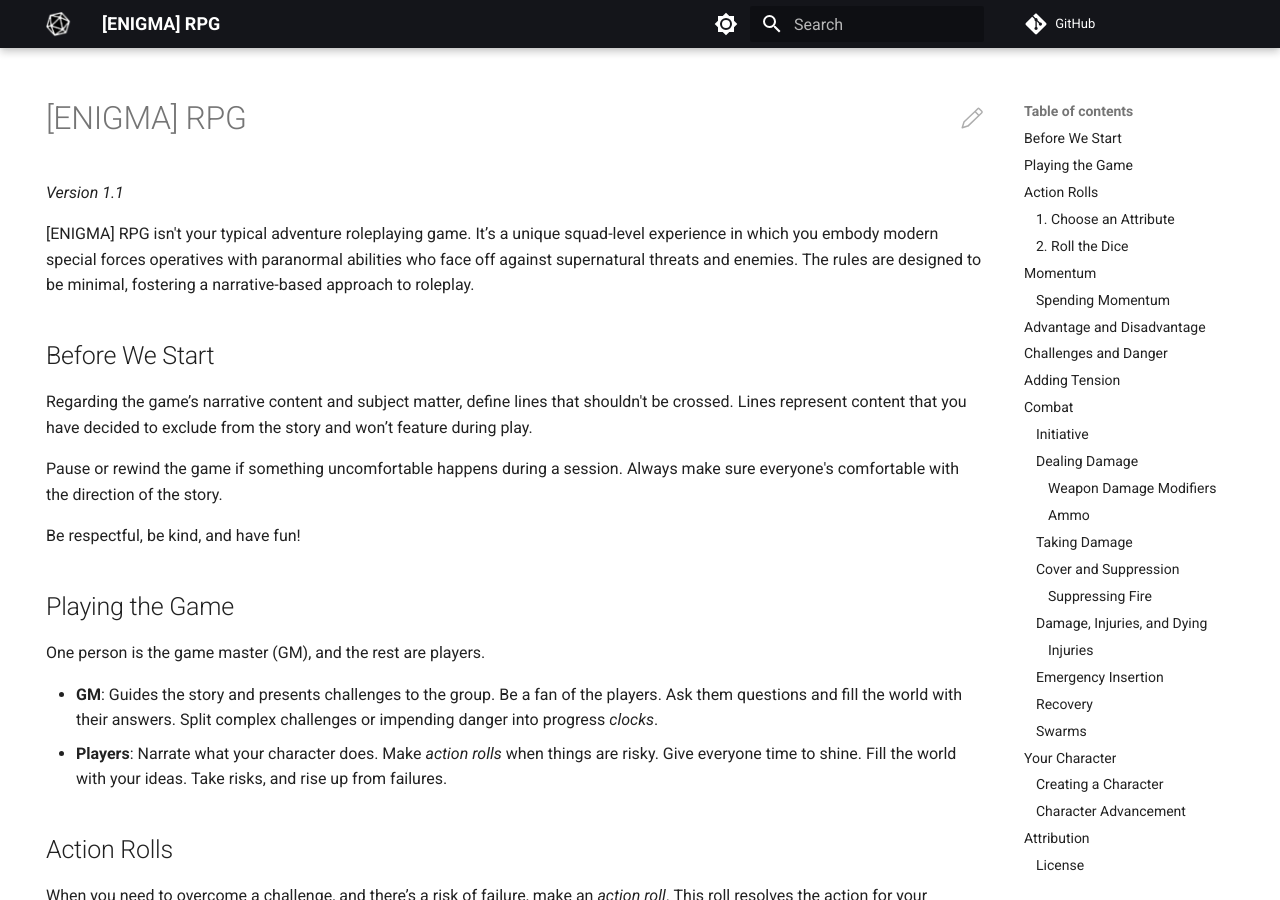
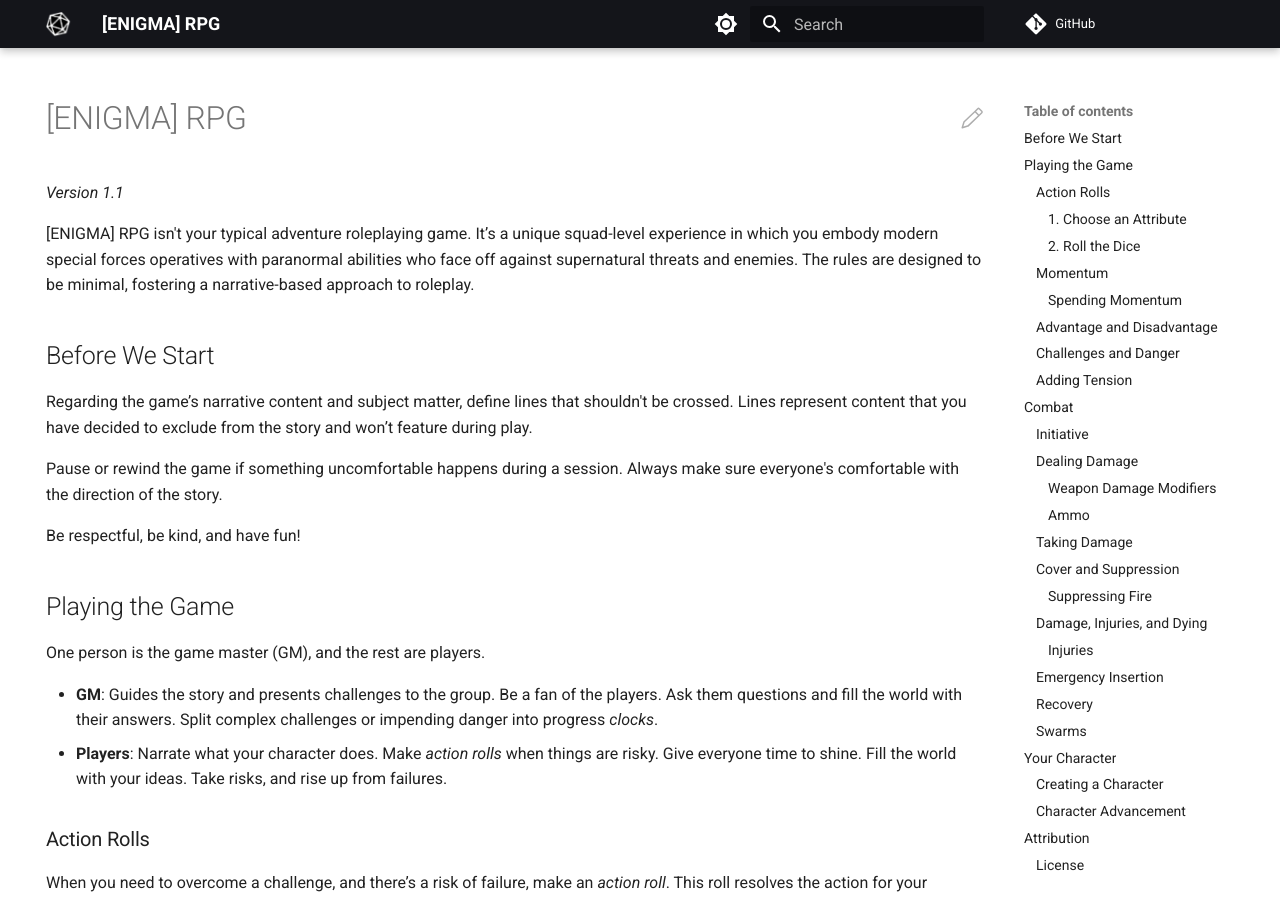
Before and after one commit to joemoose/psiops, an MkDocs documentation site: the page built from docs/index.md, in a window 1280 px wide and 900 px high. Built offline with MkDocs 1.6.1 and Material for MkDocs 9.7.7, drawn with Linux system fonts in a browser that asks for light colours; comment, search, counter and statistics services are not loaded.

```diff
--- a/docs/index.md
+++ b/docs/index.md
@@ -24,11 +24,11 @@ One person is the game master (GM), and the rest are players.
 - **GM**: Guides the story and presents challenges to the group. Be a fan of the players. Ask them questions and fill the world with their answers. Split complex challenges or impending danger into progress *clocks*.
 - **Players**: Narrate what your character does. Make *action rolls* when things are risky. Give everyone time to shine. Fill the world with your ideas. Take risks, and rise up from failures.
 
-## Action Rolls
+### Action Rolls
 
 When you need to overcome a challenge, and there’s a risk of failure, make an *action roll*. This roll resolves the action for your character and any GM-controlled characters involved.
 
-### 1. Choose an Attribute
+#### 1. Choose an Attribute
 
 The GM will ask you which attribute you’re using for your *action roll*, or they might decide for you if the answer is unclear. Before you roll, you can ask the GM for possible outcomes of your action to get an idea of what you’re up against.
 
@@ -37,7 +37,7 @@ The GM will ask you which attribute you’re using for your *action roll*, or th
 - Roll +**CREATIVE** for expressions of will, like persuasive speeches, off-the-cuff bluffing, or psychic manipulation.
 - Roll +**REFLEXIVE** for feats of agility, like dodging bullets, evading enemy attacks, or using light, precise weapons.
 
-### 2. Roll the Dice
+#### 2. Roll the Dice
 
 Roll **2D6 + Attribute**. The total determines your degree of success as follows.
 
@@ -46,7 +46,7 @@ Roll **2D6 + Attribute**. The total determines your degree of success as follows
 - On a **10–12**, it’s a **success**. Things go well, and you achieve your goal.
 - On a **13 or greater**, it’s a **critical success**. Things go better than expected. You achieve your goal with an added benefit.
 
-## Momentum
+### Momentum
 
 When a player makes an *action roll*, that roll can generate *momentum*. You start every session with 2 points of *momentum* and generate more when you make successful *action rolls*. You can spend your *momentum* to receive various bonuses or resist incoming consequences.
 
@@ -56,7 +56,7 @@ Whenever you make an *action roll*, you gain additional *momentum* as follows:
 - On a **10–12**, you gain 2 *momentum*.
 - On a **13 or greater**, you gain 3 *momentum*.
 
-### Spending Momentum
+#### Spending Momentum
 
 You can spend your *momentum* to receive bonuses or resist incoming consequences.
 
@@ -83,7 +83,7 @@ Consume 3 points of *momentum* to resist or limit your or someone else’s *cons
 
 **FLASHBACKS**: Consume 4 points of *momentum* to call for a scene that has happened in the past to affect what hasn’t been established in the fiction yet.
 
-## Advantage and Disadvantage
+### Advantage and Disadvantage
 
 When your *action roll* has an *advantage*, such as pushing yourself with *momentum*, roll 3D6 +Attribute and drop the *lowest* D6 result.
 
@@ -94,7 +94,7 @@ If your action is more difficult than typical through circumstances in the narra
 	If the roll has both an *advantage* and a *disadvantage*, they cancel each other out; roll 2D6 +Attribute as usual.
 
 
-## Challenges and Danger
+### Challenges and Danger
 
 When the players face a complex obstacle, like hacking into a mainframe or defusing a bomb, the GM may split the effort into a progress *clock* rather than resolving the obstacle with a single *action roll*.
 
@@ -110,7 +110,7 @@ As the players attempt to overcome the obstacle with *action rolls*, progress is
 
 Similarly, impending danger, such as the alert level of guards, may also be tracked on a *clock*. The GM checks off segments on the *clock* if players fail *action rolls* or partially succeed. The danger comes to fruition when all the segments are checked off—the guards hunt down the intruders, activate an alarm, release the hounds, etc.
 
-## Adding Tension
+### Adding Tension
 
 To add tension to your *action roll*, ask the GM, "What would adding tension look like here?". The GM then offers an additional *consequence* for failure, such as checking off additional segments on a danger clock, inflicting collateral damage, or adding more drama to the narrative.
 
```
